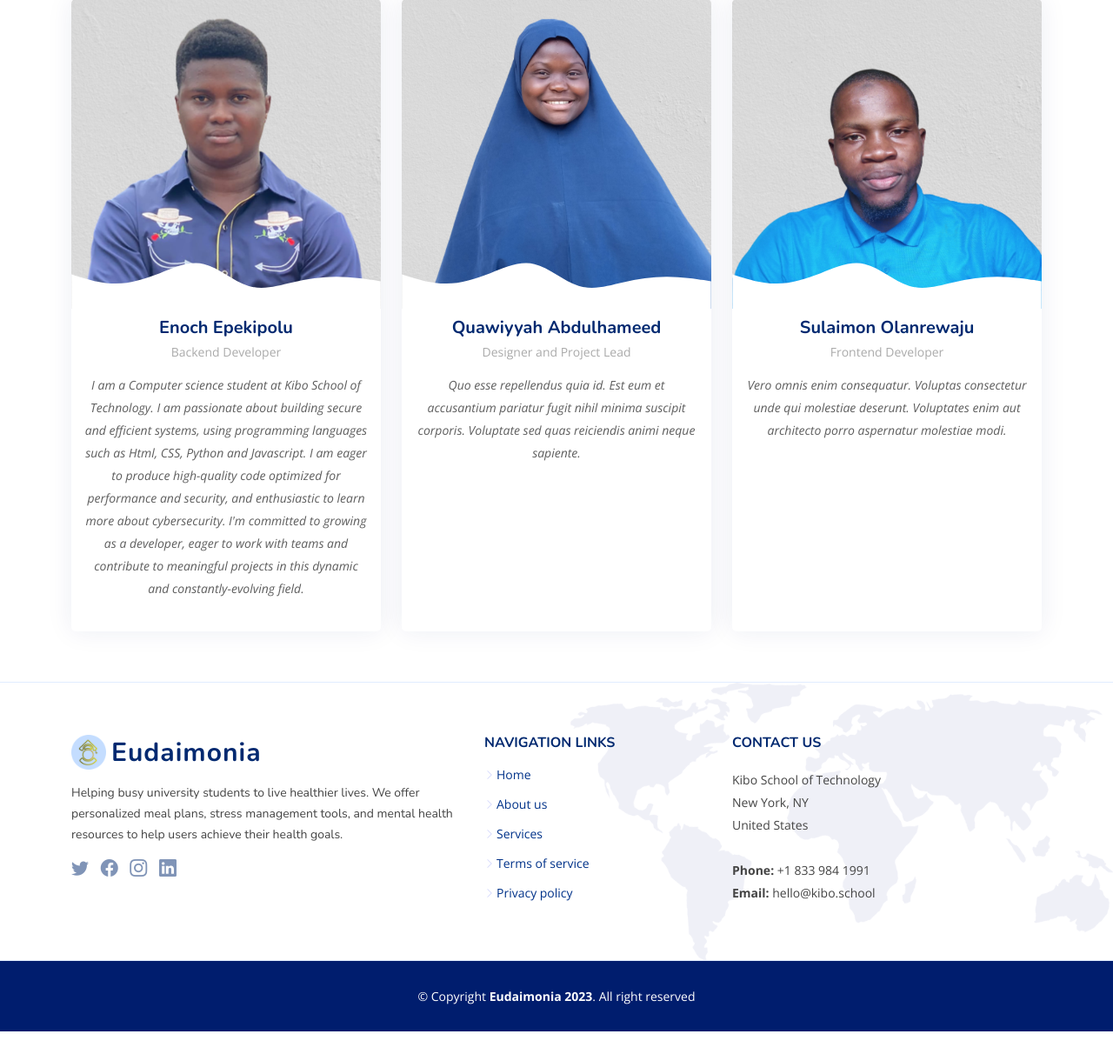
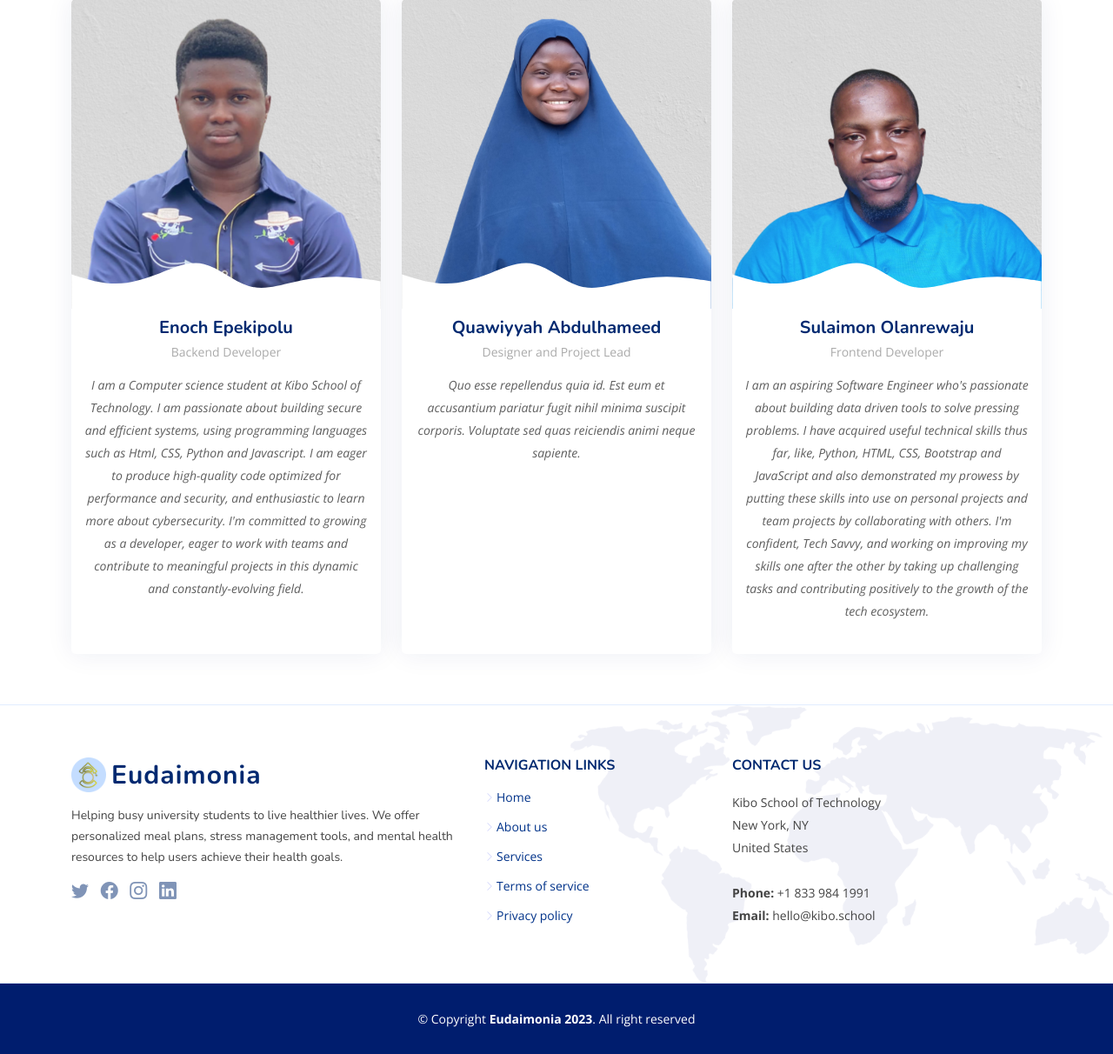
Before and after one commit to iamfaqeehhokyky/Eudaimonia, a Flask app: page /team in a window 1280 px wide. Shown: the part 333-1545 px from the top of the page at 87% size. Before the commit the page ends 1519 px from the top, so only its background shows below. Run offline with Flask 3, Linux system fonts and the light colour scheme; some libraries are stand-ins or nearby versions.

Commit message:
Added Sulamon's profile summary

```diff
--- a/templates/team.html
+++ b/templates/team.html
@@ -109,8 +109,13 @@
                   alt=""
                 />
                 <div class="social">
-                  <a href="https://twitter.com/Freshpex0"><i class="bi bi-twitter"></i></a>
-                  <a href="https://m.facebook.com/profile.php?id=100007807335973"><i class="bi bi-facebook"></i></a>
+                  <a href="https://twitter.com/Freshpex0"
+                    ><i class="bi bi-twitter"></i
+                  ></a>
+                  <a
+                    href="https://m.facebook.com/profile.php?id=100007807335973"
+                    ><i class="bi bi-facebook"></i
+                  ></a>
                   <a
                     target="__blank"
                     href="https://www.linkedin.com/in/enochepekipolu"
@@ -201,9 +206,15 @@
                 <h4>Sulaimon Olanrewaju</h4>
                 <span>Frontend Developer</span>
                 <p>
-                  Vero omnis enim consequatur. Voluptas consectetur unde qui
-                  molestiae deserunt. Voluptates enim aut architecto porro
-                  aspernatur molestiae modi.
+                  I am an aspiring Software Engineer who's passionate about
+                  building data driven tools to solve pressing problems. I have
+                  acquired useful technical skills thus far, like, Python, HTML,
+                  CSS, Bootstrap and JavaScript and also demonstrated my prowess
+                  by putting these skills into use on personal projects and team
+                  projects by collaborating with others. I'm confident, Tech
+                  Savvy, and working on improving my skills one after the other
+                  by taking up challenging tasks and contributing positively to
+                  the growth of the tech ecosystem.
                 </p>
               </div>
             </div>
```
Also changed, not shown: templates/hometeam.html (+15 -5 lines).
